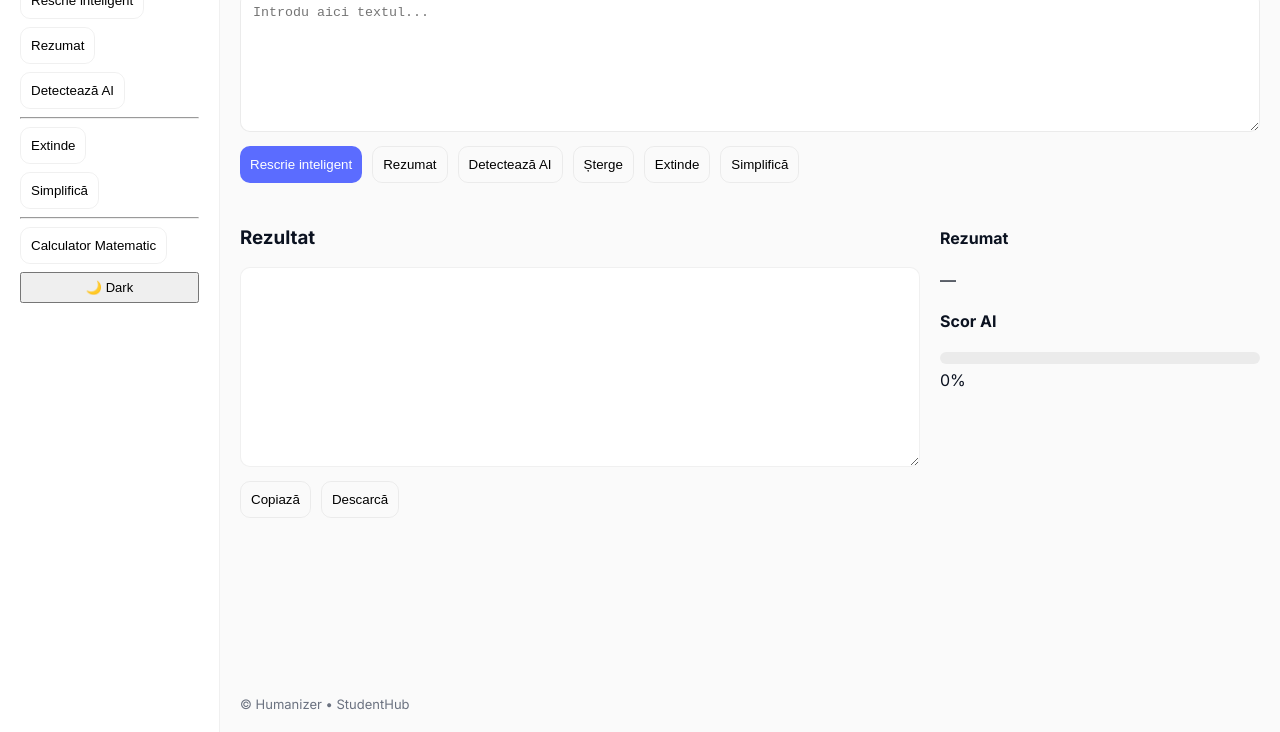
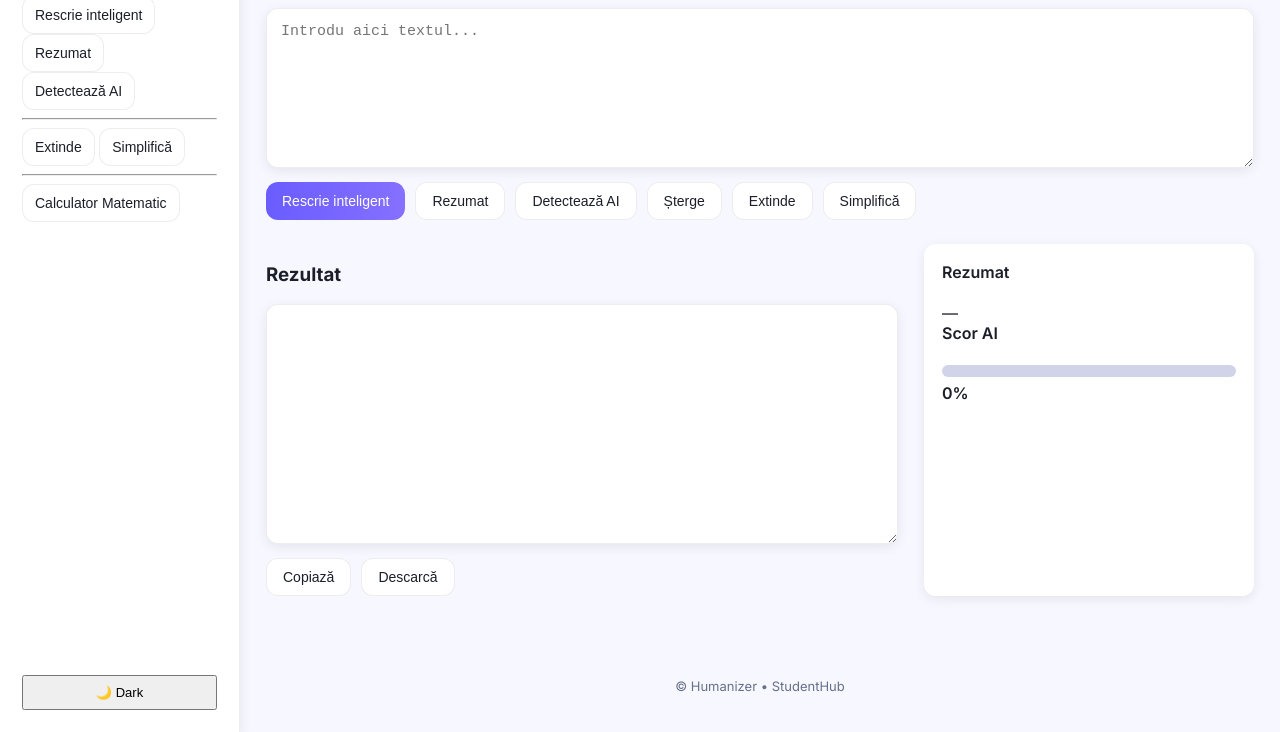
Before and after one commit to andm34217-hash/Humanize, a website: page index.html in a window 1280 px wide. Shown: the part 68-800 px from the top of the page. Drawn offline with nearby package versions, Linux system fonts and the light colour scheme.

Commit message:
Update style.css

```diff
--- a/style.css
+++ b/style.css
@@ -1,35 +1,306 @@
-:root{
-  --bg:#fafafa;--text:#0b1220;--card:#ffffff;--muted:#6b7280;--accent:#5b6cff;
-  --radius:12px;
+/* =========================================================
+   TEMA B — MOV / ALBASTRU ELEGANT (HUMANIZER STYLE)
+   Compatibil cu index.html + script.js
+   ========================================================= */
+
+/* Light mode */
+:root {
+  --bg: #f7f8ff;
+  --text: #1c1e29;
+  --card: #ffffff;
+  --muted: #677089;
+  --accent: #6a5cff;
+  --accent2: #8570ff;
+  --border: rgba(0,0,0,0.07);
+
+  --radius: 12px;
+  --shadow: 0 3px 12px rgba(0,0,0,0.08);
 }
-.dark{--bg:#0f1720;--text:#e6eefc;--card:#0b1220;--muted:#98a0b0;--accent:#7c4dff;}
 
-*{box-sizing:border-box}
-body{margin:0;font-family:Inter,system-ui,Arial;background:var(--bg);color:var(--text);transition:background .2s,color .2s}
-.app{display:flex;min-height:100vh}
-.sidebar{width:220px;padding:20px;background:var(--card);border-right:1px solid rgba(0,0,0,0.06);display:flex;flex-direction:column}
-.brand{font-weight:700;margin-bottom:10px}
-.menu-btn, .btn{display:block;padding:10px;border-radius:10px;border:1px solid rgba(0,0,0,0.06);background:transparent;cursor:pointer;margin-bottom:8px}
-.menu-btn:hover, .btn:hover{opacity:0.95}
-.main{flex:1;padding:20px;display:flex;flex-direction:column;gap:16px}
-header h1{margin:0;font-size:20px}
-.controls textarea{width:100%;height:140px;padding:12px;border-radius:10px;border:1px solid rgba(0,0,0,0.08);background:var(--card);resize:vertical}
-.row{display:flex;gap:10px;flex-wrap:wrap;margin-top:10px}
-.output{display:flex;gap:20px;flex-wrap:wrap}
-.left{flex:1;min-width:280px}
-.right{width:320px;min-width:220px}
-textarea[readonly]{min-height:200px;width:100%;padding:12px;border-radius:10px;border:1px solid rgba(0,0,0,0.06);background:var(--card)}
-.progress{height:12px;background:rgba(0,0,0,0.06);border-radius:999px;overflow:hidden;margin-bottom:6px}
-#progressFill{height:100%;width:0;background:linear-gradient(90deg,var(--accent),#7c4dff)}
-.math-panel{margin-top:18px;background:var(--card);padding:12px;border-radius:12px;border:1px solid rgba(0,0,0,0.04)}
-.math-result{margin-top:12px;background:rgba(0,0,0,0.02);padding:12px;border-radius:8px;max-height:420px;overflow:auto}
-.math-step{margin-bottom:12px;padding:10px;border-left:4px solid var(--accent);background:linear-gradient(90deg, rgba(255,255,255,0.01), transparent)}
-.hidden{display:none}
-footer{margin-top:auto;color:var(--muted);font-size:13px}
-.small{padding:6px;font-size:13px}
-.primary{background:var(--accent);color:white;border:none}
-@media (max-width:900px){
-  .sidebar{display:none}
-  .right{display:none}
-  .output{flex-direction:column}
+/* Dark mode */
+.dark {
+  --bg: #10121b;
+  --text: #eaeaff;
+  --card: #181a25;
+  --muted: #9aa3c3;
+  --accent: #8e7cff;
+  --accent2: #b49aff;
+  --border: rgba(255,255,255,0.06);
+
+  --shadow: 0 4px 16px rgba(0,0,0,0.35);
 }
+
+* {
+  box-sizing: border-box;
+}
+
+body {
+  margin: 0;
+  font-family: Inter, system-ui, Arial;
+  background: var(--bg);
+  color: var(--text);
+  transition: background .25s, color .25s;
+}
+
+/* =========================================================
+   LAYOUT STRUCTURE
+   ========================================================= */
+.app {
+  display: flex;
+  min-height: 100vh;
+}
+
+.sidebar {
+  width: 240px;
+  padding: 22px;
+  background: var(--card);
+  border-right: 1px solid var(--border);
+  display: flex;
+  flex-direction: column;
+  gap: 16px;
+  box-shadow: var(--shadow);
+  position: relative;
+}
+
+.brand {
+  font-size: 22px;
+  font-weight: 700;
+  background: linear-gradient(90deg, var(--accent), var(--accent2));
+  -webkit-background-clip: text;
+  -webkit-text-fill-color: transparent;
+}
+
+.menu-btn {
+  padding: 10px 12px;
+  font-size: 14px;
+  border-radius: var(--radius);
+  background: var(--card);
+  border: 1px solid var(--border);
+  cursor: pointer;
+  color: var(--text);
+  transition: 0.15s;
+}
+
+.menu-btn:hover {
+  background: var(--accent);
+  color: white;
+  transform: translateY(-1px);
+  box-shadow: 0 3px 10px rgba(0,0,0,0.15);
+}
+
+.small {
+  padding: 8px 12px;
+  font-size: 13px;
+}
+
+.spacer {
+  flex: 1;
+}
+
+/* =========================================================
+   MAIN CONTENT
+   ========================================================= */
+.main {
+  flex: 1;
+  padding: 26px;
+  display: flex;
+  flex-direction: column;
+  gap: 24px;
+}
+
+header h1 {
+  margin: 0;
+  font-size: 22px;
+  font-weight: 600;
+  color: var(--text);
+}
+
+/* =========================================================
+   TEXT INPUT + BUTTONS
+   ========================================================= */
+
+.controls textarea {
+  width: 100%;
+  height: 160px;
+  padding: 14px;
+  border-radius: var(--radius);
+  border: 1px solid var(--border);
+  background: var(--card);
+  color: var(--text);
+  resize: vertical;
+  font-size: 15px;
+  box-shadow: var(--shadow);
+}
+
+.row {
+  display: flex;
+  gap: 10px;
+  flex-wrap: wrap;
+  margin-top: 10px;
+}
+
+.btn {
+  padding: 10px 16px;
+  border-radius: var(--radius);
+  border: none;
+  background: var(--card);
+  color: var(--text);
+  border: 1px solid var(--border);
+  cursor: pointer;
+  font-size: 14px;
+  transition: 0.2s;
+}
+
+.btn:hover {
+  background: var(--accent);
+  color: white;
+  transform: translateY(-1px);
+  box-shadow: var(--shadow);
+}
+
+.primary {
+  background: linear-gradient(90deg, var(--accent), var(--accent2));
+  color: white;
+  border: none;
+}
+.primary:hover {
+  opacity: 0.95;
+}
+
+/* =========================================================
+   OUTPUT SECTION
+   ========================================================= */
+.output {
+  display: flex;
+  gap: 26px;
+  flex-wrap: wrap;
+}
+
+.left {
+  flex: 1;
+  min-width: 320px;
+}
+
+.left textarea {
+  width: 100%;
+  min-height: 240px;
+  padding: 14px;
+  border-radius: var(--radius);
+  border: 1px solid var(--border);
+  background: var(--card);
+  color: var(--text);
+  resize: vertical;
+  box-shadow: var(--shadow);
+}
+
+.right {
+  width: 330px;
+  min-width: 250px;
+  background: var(--card);
+  border-radius: var(--radius);
+  padding: 18px;
+  box-shadow: var(--shadow);
+}
+
+.right h4 {
+  margin-top: 0;
+  font-size: 16px;
+  font-weight: 600;
+}
+
+/* AI Score bar */
+.progress {
+  width: 100%;
+  height: 12px;
+  border-radius: 50px;
+  background: #d1d4e8;
+  overflow: hidden;
+}
+.dark .progress {
+  background: #2b2e44;
+}
+
+#progressFill {
+  height: 100%;
+  width: 0%;
+  background: linear-gradient(90deg, var(--accent), var(--accent2));
+  transition: width .25s;
+}
+
+#scorePct {
+  margin-top: 6px;
+  font-weight: 600;
+}
+
+/* =========================================================
+   MATH PANEL
+   ========================================================= */
+.math-panel {
+  background: var(--card);
+  padding: 22px;
+  border-radius: var(--radius);
+  box-shadow: var(--shadow);
+  border: 1px solid var(--border);
+}
+
+.math-panel.hidden {
+  display: none;
+}
+
+.math-toolbar {
+  margin-bottom: 12px;
+}
+
+.math-result {
+  margin-top: 16px;
+  padding: 14px;
+  background: rgba(0,0,0,0.03);
+  border-radius: var(--radius);
+  max-height: 420px;
+  overflow: auto;
+  border: 1px solid var(--border);
+}
+
+.dark .math-result {
+  background: rgba(255,255,255,0.05);
+}
+
+.math-step {
+  padding: 12px;
+  border-left: 4px solid var(--accent);
+  margin-bottom: 14px;
+  background: rgba(0,0,0,0.02);
+  border-radius: 8px;
+}
+.dark .math-step {
+  background: rgba(255,255,255,0.05);
+}
+
+/* =========================================================
+   FOOTER
+   ========================================================= */
+footer {
+  margin-top: auto;
+  font-size: 13px;
+  color: var(--muted);
+  text-align: center;
+  padding: 12px;
+}
+
+/* =========================================================
+   RESPONSIVE
+   ========================================================= */
+@media (max-width: 900px) {
+  .sidebar {
+    display: none;
+  }
+
+  .right {
+    width: 100%;
+    order: -1;
+  }
+
+  .output {
+    flex-direction: column;
+  }
+}
```
